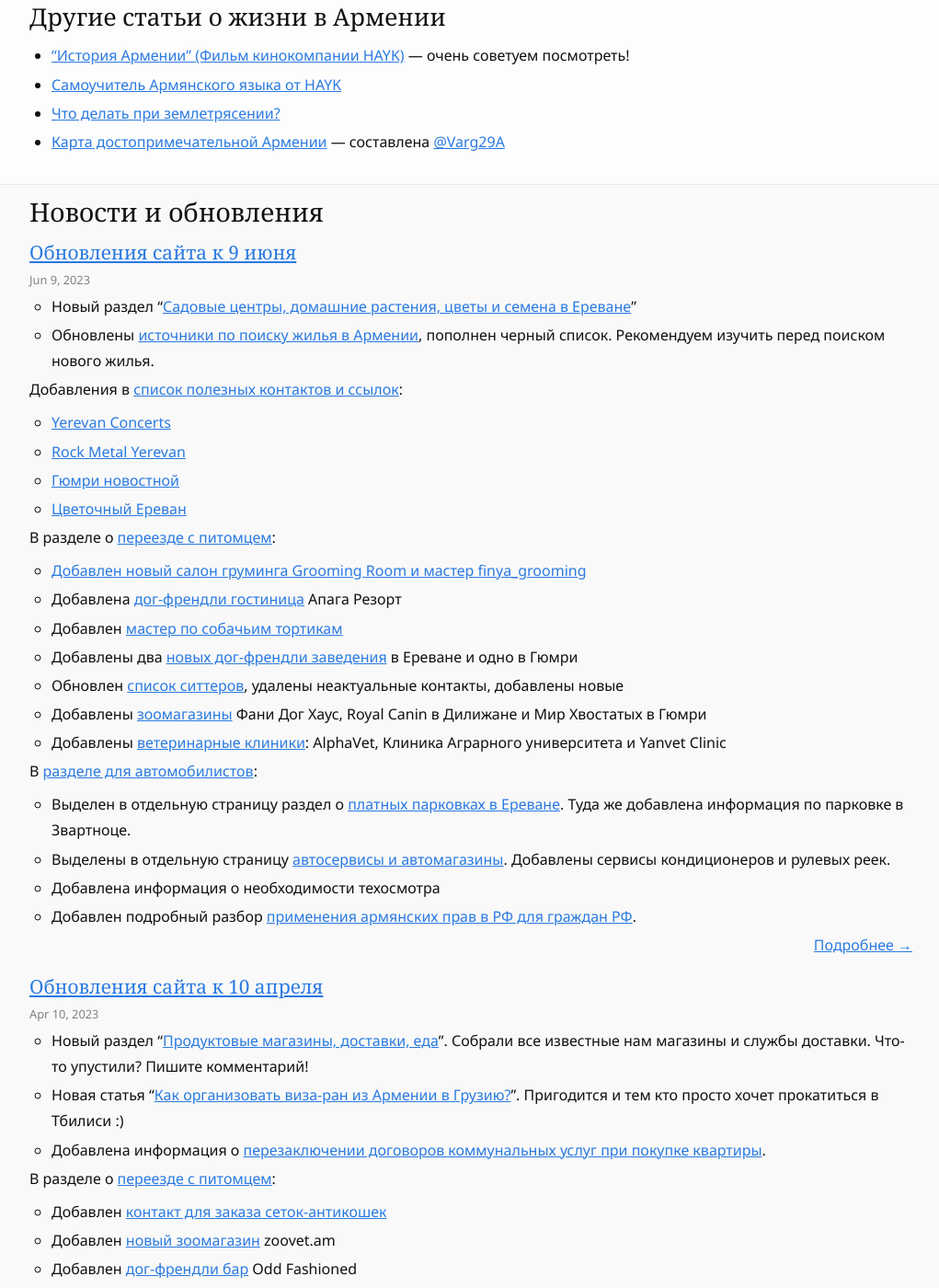
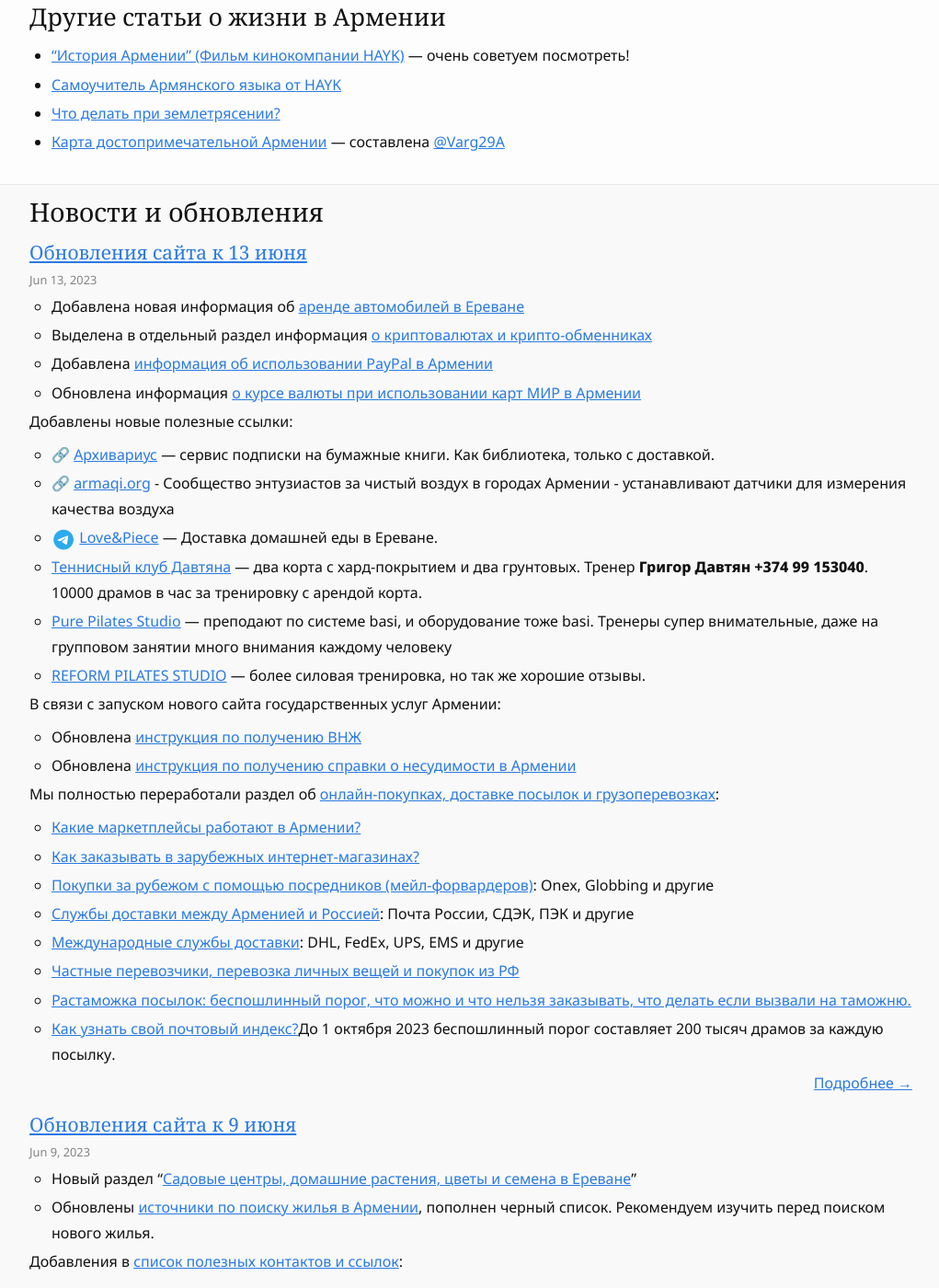
Before and after one commit to haywiki/haywiki.github.io, a Jekyll site: the page built from index.md, in a window 1280 px wide and 1400 px high, scrolled down 2617 px. Shown: the whole window at 92% size, without its empty margins (128-1149 px from the left). Built offline with Jekyll 4.4.1, drawn with Linux system fonts in a browser that asks for light colours; nearby versions of some CDN libraries; some of the changed text lies outside the part shown.

Commit message:
новость об обновлениях на сайте

```diff
--- /dev/null
+++ b/_posts/2023-06-13-updates.md
@@ -0,0 +1,49 @@
+---
+layout: post
+title: Обновления сайта к 13 июня
+author: Антон
+excerpt_separator: <!--more-->
+more_text: "Подробнее"
+---
+
+- Добавлена новая информация об [аренде автомобилей в Ереване](/drive/car-rentals.html)
+- Выделена в отдельный раздел информация [о криптовалютах и крипто-обменниках](/money/crypto.html)
+- Добавлена [информация об использовании PayPal в Армении](/money/paypal.html)
+- Обновлена информация [о курсе валюты при использовании карт МИР в Армении](/money/russian-cards.html#курс-валюты-при-оплате-и-снятии-наличных-с-карт-мир)
+
+Добавлены новые полезные ссылки:
+
+- 🔗 [Архивариус](https://archivarius.store/books/yerevan) — сервис подписки на бумажные книги. Как библиотека, только с доставкой.
+- 🔗 [armaqi.org](https://armaqi.org/) - Сообщество энтузиастов за чистый воздух в городах Армении - устанавливают датчики для измерения качества воздуха
+- <i class="fa-brands fa-telegram"></i> [Love&Piece](https://t.me/love_and_piece_am) — Доставка домашней еды в Ереване.
+- [Теннисный клуб Давтяна](https://yandex.ru/maps/org/52755768849/) — два корта с хард-покрытием и два грунтовых. Тренер **Григор Давтян +374 99 153040**. 10000 драмов в час за тренировку с арендой корта.
+- [Pure Pilates Studio](https://instagram.com/purepilates.evn) — преподают по системе basi, и оборудование тоже basi. Тренеры супер внимательные, даже на групповом занятии много внимания каждому человеку
+- [REFORM PILATES STUDIO](https://instagram.com/reformpilates.am) — более силовая тренировка, но так же хорошие отзывы.
+
+В связи с запуском нового сайта государственных услуг Армении:
+
+- Обновлена [инструкция по получению ВНЖ](/documents/residence.html)
+- Обновлена [инструкция по получению справки о несудимости в Армении](/documents/non-conviction.html)
+
+Мы полностью переработали раздел об [онлайн-покупках, доставке посылок и грузоперевозках](/delivery/):
+
+- [Какие маркетплейсы работают в Армении?](/delivery/)
+- [Как заказывать в зарубежных интернет-магазинах?](/delivery/#crossborder)
+- [Покупки за рубежом с помощью посредников (мейл-форвардеров)](/delivery/mailforwarding.html): Onex, Globbing и другие
+- [Службы доставки между Арменией и Россией](/delivery/#russia): Почта России, СДЭК, ПЭК и другие
+- [Международные службы доставки](/delivery/#international): DHL, FedEx, UPS, EMS и другие
+- [Частные перевозчики, перевозка личных вещей и покупок из РФ](/delivery/#private)
+- [Растаможка посылок: беспошлинный порог, что можно и что нельзя заказывать, что делать если вызвали на таможню.](/delivery/customs.html)
+- [Как узнать свой почтовый индекс?](/delivery/#%D0%B2%D0%B0%D0%B6%D0%BD%D1%8B%D0%B5-%D0%BD%D1%8E%D0%B0%D0%BD%D1%81%D1%8B-%D0%BF%D1%80%D0%B8-%D0%B7%D0%B0%D0%BA%D0%B0%D0%B7%D0%B5-%D0%B8%D0%B7-%D0%B7%D0%B0-%D1%80%D1%83%D0%B1%D0%B5%D0%B6%D0%B0)До 1 октября 2023 беспошлинный порог составляет 200 тысяч драмов за каждую посылку.
+
+<!--more-->
+
+Информацию с сайта можно копировать и использовать в соответствии с лицензией
+[CC BY-NC-SA](https://creativecommons.org/licenses/by-nc-sa/4.0/deed.ru). То есть с указанием авторства и свободно для
+некоммерческого использования.
+
+Вы также можете присоединиться к [нашей команде на github](https://github.com/haywiki) и помогать иммигрантам,
+публикуя статьи на сайте!
+
+С уважением,
+Антон.
```
Also changed, not shown: life/wellness.md (+1 -1 lines).
